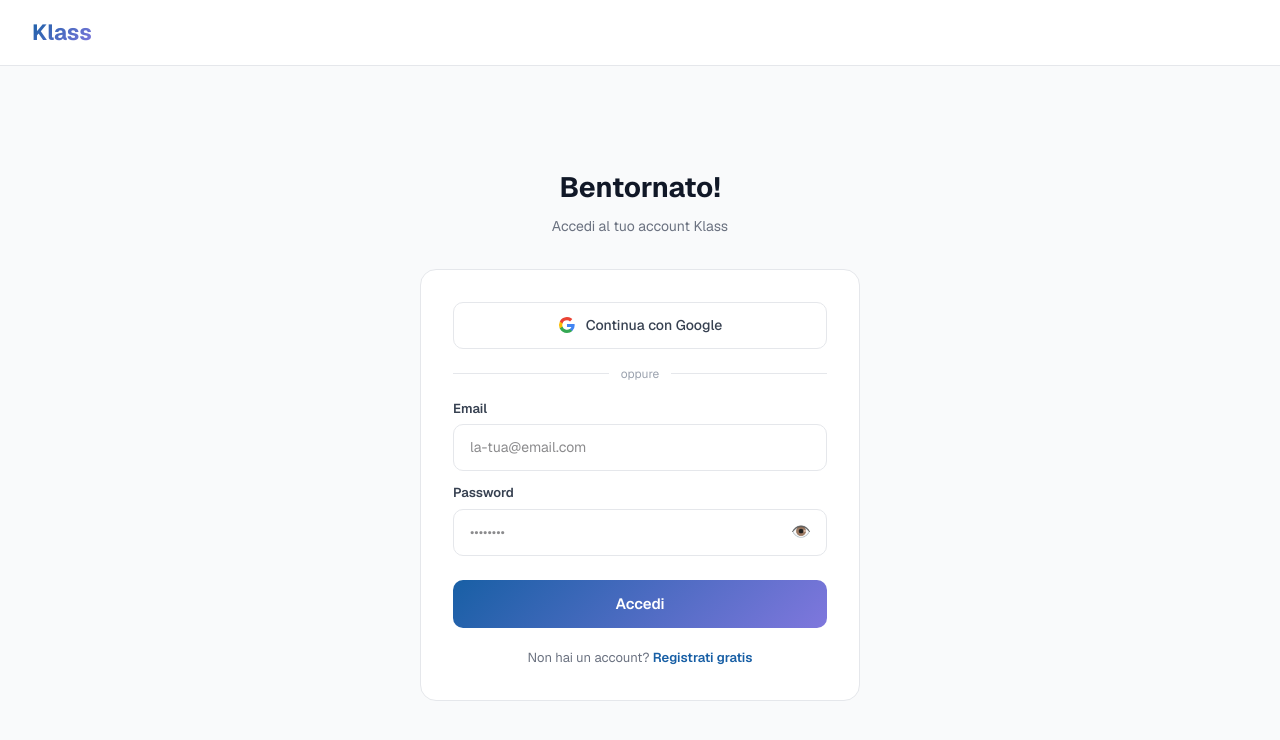
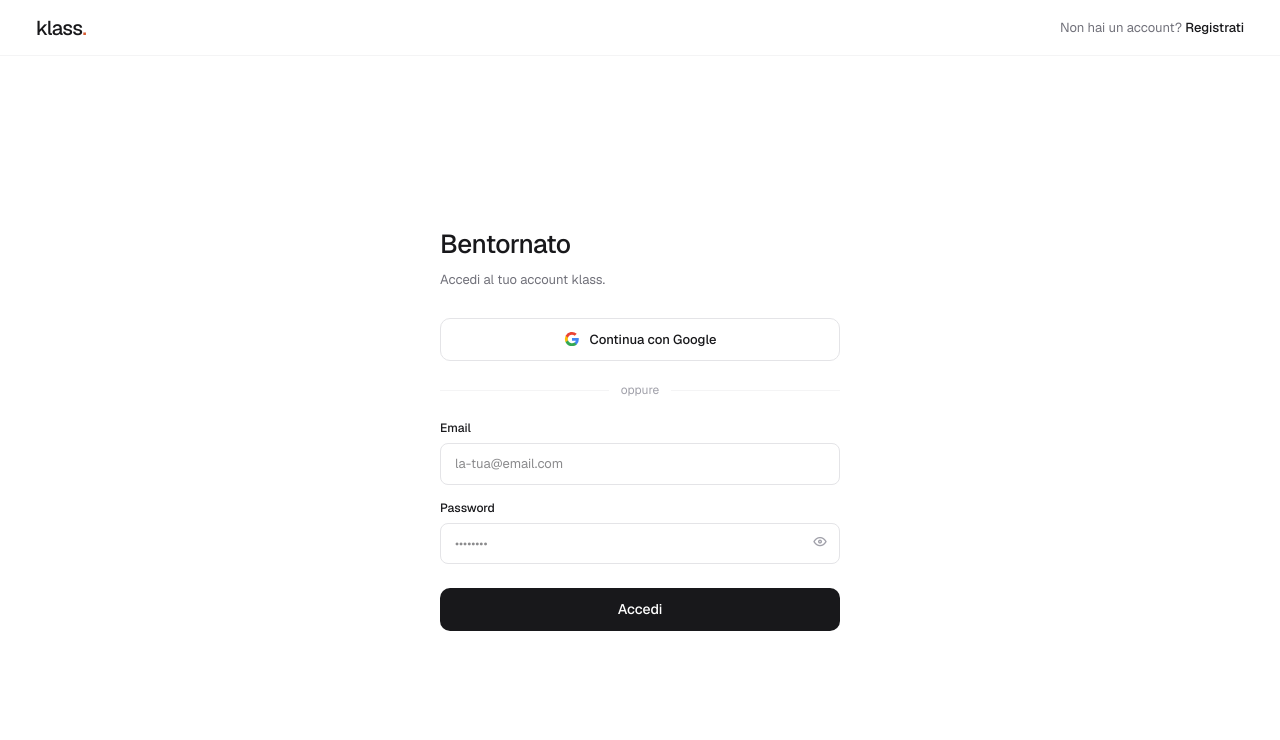
Before and after one commit to StarUpm/studynotes, a Next.js app: page /login in a window 1280 px wide. Shown: the top 740 px of the page. Built offline with nearby package versions, Linux system fonts and the light colour scheme.

Commit message:
Update page.tsx

```diff
--- a/src/app/login/page.tsx
+++ b/src/app/login/page.tsx
@@ -30,28 +30,32 @@ export default function Login() {
   }
 
   return (
-    <main style={{ minHeight: '100vh', background: '#f9fafb', display: 'flex', flexDirection: 'column', cursor: 'default' }}>
-      <nav style={{ padding: '16px 32px', background: 'white', borderBottom: '0.5px solid #e5e7eb' }}>
-        <Link href="/" style={{ fontSize: 22, fontWeight: 700, background: 'linear-gradient(135deg,#185FA5,#7F77DD)', WebkitBackgroundClip: 'text', WebkitTextFillColor: 'transparent', textDecoration: 'none' }}>Klass</Link>
+    <div style={{ minHeight: '100vh', background: '#ffffff', display: 'flex', flexDirection: 'column', fontFamily: 'var(--font-geist-sans, system-ui)' }}>
+      <nav style={{ display: 'flex', justifyContent: 'space-between', alignItems: 'center', padding: '0 36px', height: 56, borderBottom: '0.5px solid #F4F4F5' }}>
+        <Link href="/" style={{ fontSize: 20, fontWeight: 500, letterSpacing: -0.6, color: '#18181B', textDecoration: 'none' }}>
+          klass<span style={{ color: '#D85A30' }}>.</span>
+        </Link>
+        <Link href="/register" style={{ fontSize: 13, color: '#71717A', textDecoration: 'none' }}>
+          Non hai un account? <span style={{ color: '#18181B', fontWeight: 500 }}>Registrati</span>
+        </Link>
       </nav>
 
       <div style={{ flex: 1, display: 'flex', alignItems: 'center', justifyContent: 'center', padding: '40px 32px' }}>
-        <div style={{ width: '100%', maxWidth: 440 }}>
-          <h1 style={{ fontSize: 28, fontWeight: 700, color: '#111827', marginBottom: 8, textAlign: 'center' }}>Bentornato!</h1>
-          <p style={{ fontSize: 14, color: '#6B7280', marginBottom: 32, textAlign: 'center' }}>Accedi al tuo account Klass</p>
+        <div style={{ width: '100%', maxWidth: 400 }}>
+          <h1 style={{ fontSize: 26, fontWeight: 500, color: '#18181B', margin: '0 0 6px', letterSpacing: -0.5 }}>Bentornato</h1>
+          <p style={{ fontSize: 13, color: '#71717A', margin: '0 0 28px' }}>Accedi al tuo account klass.</p>
 
-          <div style={{ background: 'white', border: '0.5px solid #e5e7eb', borderRadius: 16, padding: 32 }}>
           {error && (
-              <div style={{ background: '#FEF2F2', border: '0.5px solid #FECACA', borderRadius: 8, padding: '10px 14px', marginBottom: 16 }}>
-                <p style={{ fontSize: 13, color: '#DC2626' }}>{error}</p>
+            <div style={{ background: '#FFF8F6', border: '0.5px solid #FECACA', borderRadius: 8, padding: '10px 14px', marginBottom: 16 }}>
+              <p style={{ fontSize: 13, color: '#D85A30', margin: 0 }}>{error}</p>
             </div>
           )}
 
           <button
             onClick={loginGoogle}
-              style={{ width: '100%', background: 'white', border: '0.5px solid #e5e7eb', borderRadius: 10, padding: '12px', fontSize: 14, fontWeight: 500, cursor: 'pointer', display: 'flex', alignItems: 'center', justifyContent: 'center', gap: 10, marginBottom: 16, color: '#374151' }}
+            style={{ width: '100%', background: 'white', border: '0.5px solid #E4E4E7', borderRadius: 10, padding: '11px', fontSize: 13, fontWeight: 500, cursor: 'pointer', display: 'flex', alignItems: 'center', justifyContent: 'center', gap: 10, marginBottom: 20, color: '#18181B' }}
           >
-              <svg width="18" height="18" viewBox="0 0 18 18">
+            <svg width="16" height="16" viewBox="0 0 18 18">
               <path fill="#4285F4" d="M16.51 8H8.98v3h4.3c-.18 1-.74 1.48-1.6 2.04v2.01h2.6a7.8 7.8 0 0 0 2.38-5.88c0-.57-.05-.66-.15-1.18z"/>
               <path fill="#34A853" d="M8.98 17c2.16 0 3.97-.72 5.3-1.94l-2.6-2a4.8 4.8 0 0 1-7.18-2.54H1.83v2.07A8 8 0 0 0 8.98 17z"/>
               <path fill="#FBBC05" d="M4.5 10.52a4.8 4.8 0 0 1 0-3.04V5.41H1.83a8 8 0 0 0 0 7.18z"/>
@@ -60,26 +64,26 @@ export default function Login() {
             Continua con Google
           </button>
 
-            <div style={{ display: 'flex', alignItems: 'center', gap: 12, marginBottom: 16 }}>
-              <div style={{ flex: 1, height: '0.5px', background: '#e5e7eb' }} />
-              <span style={{ fontSize: 12, color: '#9CA3AF' }}>oppure</span>
-              <div style={{ flex: 1, height: '0.5px', background: '#e5e7eb' }} />
+          <div style={{ display: 'flex', alignItems: 'center', gap: 12, marginBottom: 20 }}>
+            <div style={{ flex: 1, height: '0.5px', background: '#F4F4F5' }} />
+            <span style={{ fontSize: 12, color: '#A1A1AA' }}>oppure</span>
+            <div style={{ flex: 1, height: '0.5px', background: '#F4F4F5' }} />
           </div>
 
-            <div style={{ marginBottom: 12 }}>
-              <label style={{ fontSize: 13, fontWeight: 600, color: '#374151', display: 'block', marginBottom: 6 }}>Email</label>
+          <div style={{ marginBottom: 14 }}>
+            <label style={{ fontSize: 12, fontWeight: 500, color: '#18181B', display: 'block', marginBottom: 6 }}>Email</label>
             <input
               type="email"
               placeholder="la-tua@email.com"
               value={email}
               onChange={e => setEmail(e.target.value)}
               onKeyDown={e => e.key === 'Enter' && handleLogin()}
-                style={{ width: '100%', border: '0.5px solid #e5e7eb', borderRadius: 10, padding: '12px 16px', fontSize: 14, outline: 'none', background: 'white', cursor: 'text' }}
+              style={{ width: '100%', border: '0.5px solid #E4E4E7', borderRadius: 8, padding: '10px 14px', fontSize: 13, outline: 'none', background: 'white' }}
             />
           </div>
 
           <div style={{ marginBottom: 24 }}>
-              <label style={{ fontSize: 13, fontWeight: 600, color: '#374151', display: 'block', marginBottom: 6 }}>Password</label>
+            <label style={{ fontSize: 12, fontWeight: 500, color: '#18181B', display: 'block', marginBottom: 6 }}>Password</label>
             <div style={{ position: 'relative' }}>
               <input
                 type={mostraPassword ? 'text' : 'password'}
@@ -87,13 +91,13 @@ export default function Login() {
                 value={password}
                 onChange={e => setPassword(e.target.value)}
                 onKeyDown={e => e.key === 'Enter' && handleLogin()}
-                  style={{ width: '100%', border: '0.5px solid #e5e7eb', borderRadius: 10, padding: '12px 44px 12px 16px', fontSize: 14, outline: 'none', background: 'white', cursor: 'text' }}
+                style={{ width: '100%', border: '0.5px solid #E4E4E7', borderRadius: 8, padding: '10px 40px 10px 14px', fontSize: 13, outline: 'none', background: 'white' }}
               />
               <button
                 onClick={() => setMostraPassword(!mostraPassword)}
-                  style={{ position: 'absolute', right: 12, top: '50%', transform: 'translateY(-50%)', background: 'none', border: 'none', cursor: 'pointer', fontSize: 16, color: '#9CA3AF', padding: 4 }}
+                style={{ position: 'absolute', right: 12, top: '50%', transform: 'translateY(-50%)', background: 'none', border: 'none', cursor: 'pointer', padding: 0 }}
               >
-                  {mostraPassword ? '🙈' : '👁️'}
+                <i className={`ti ${mostraPassword ? 'ti-eye-off' : 'ti-eye'}`} style={{ fontSize: 16, color: '#A1A1AA' }} />
               </button>
             </div>
           </div>
@@ -101,18 +105,12 @@ export default function Login() {
           <button
             onClick={handleLogin}
             disabled={loading}
-              style={{ width: '100%', background: 'linear-gradient(135deg,#185FA5,#7F77DD)', color: 'white', border: 'none', padding: 13, borderRadius: 10, fontSize: 15, fontWeight: 600, cursor: 'pointer', opacity: loading ? 0.7 : 1 }}
+            style={{ width: '100%', background: '#18181B', color: 'white', border: 'none', padding: '11px', borderRadius: 10, fontSize: 14, fontWeight: 500, cursor: 'pointer', opacity: loading ? 0.7 : 1 }}
           >
             {loading ? 'Accesso in corso...' : 'Accedi'}
           </button>
-
-            <p style={{ fontSize: 13, color: '#6B7280', textAlign: 'center', marginTop: 20 }}>
-              Non hai un account?{' '}
-              <Link href="/register" style={{ color: '#185FA5', textDecoration: 'none', fontWeight: 600 }}>Registrati gratis</Link>
-            </p>
         </div>
       </div>
     </div>
-    </main>
   )
 }
```
Lines whose indentation alone changed are shown as unchanged.
